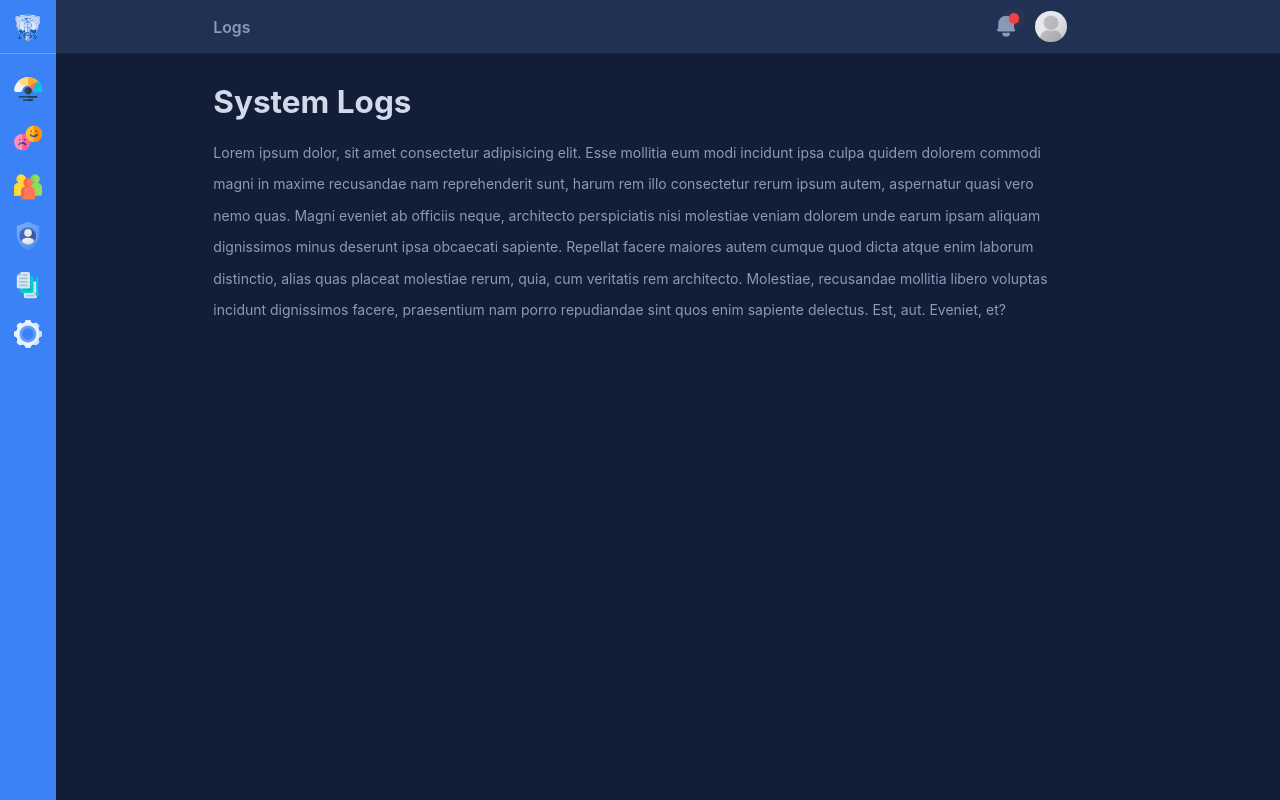
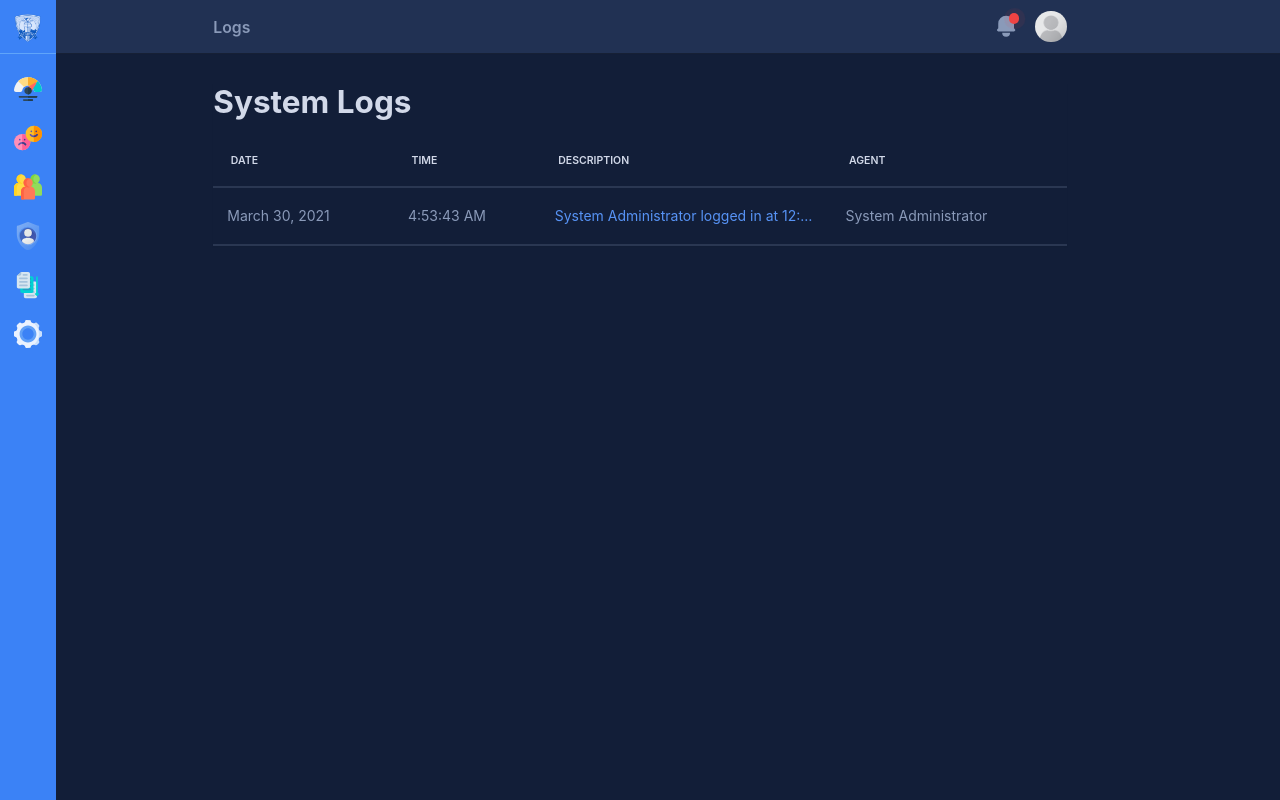
Before and after one commit to NathanSaludes/emmy-next, a Next.js app: page /logs in a window 1280 px wide. Built offline with nearby package versions, Linux system fonts and the light colour scheme.

Commit message:
implement List on logs page

```diff
--- a/pages/logs.js
+++ b/pages/logs.js
@@ -1,8 +1,40 @@
+import React from 'react'
 import Head from 'next/head'
+
 import MainLayout from '@/components/layouts/MainLayout'
 import PageHeader from '@/components/PageHeader'
+import List from '@/components/List'
+
+import { useList } from '@/utils/useList'
+
+// DEBUG --------------------------------------------------------------------
+import logs from '../sample_data/logs.json';
+const isAdmin = true;
+const sysLogs = logs?.map(item => item);
+// --------------------------------------------------------------------------
 
 export default function SystemLogs() {
+
+	const { data, toggleSort, sortedColumn, sortDirection } = useList(logs, '_id');
+
+	const headers = React.useMemo(() => ([
+		{ text: 'Date', name: 'date', hidden: false, sortable: true },
+		{ text: 'Time', name: 'time', hidden: false, sortable: false },
+		{ text: 'Description', name: 'description', hidden: false, sortable: true },
+		{ text: 'Agent', name: 'agent', hidden: false, sortable: true },
+	]), [isAdmin])
+
+	const getRowSchema = (data) => {
+		return data?.map(log => ({
+			id: log._id,
+			date: new Date(log.date).toLocaleDateString("en-US", { year: 'numeric', month: 'long', day: 'numeric' }),
+			time: new Date(log.date).toLocaleTimeString(),
+			description: log.description,
+			action: log.action,
+			agent: log.user
+		}))
+	}
+
 	return (
 		<>
 			<Head>
@@ -10,9 +42,16 @@ export default function SystemLogs() {
 			</Head>
 			<MainLayout>
 				<PageHeader title="System Logs" />
-				<p>
-					Lorem ipsum dolor, sit amet consectetur adipisicing elit. Esse mollitia eum modi incidunt ipsa culpa quidem dolorem commodi magni in maxime recusandae nam reprehenderit sunt, harum rem illo consectetur rerum ipsum autem, aspernatur quasi vero nemo quas. Magni eveniet ab officiis neque, architecto perspiciatis nisi molestiae veniam dolorem unde earum ipsam aliquam dignissimos minus deserunt ipsa obcaecati sapiente. Repellat facere maiores autem cumque quod dicta atque enim laborum distinctio, alias quas placeat molestiae rerum, quia, cum veritatis rem architecto. Molestiae, recusandae mollitia libero voluptas incidunt dignissimos facere, praesentium nam porro repudiandae sint quos enim sapiente delectus. Est, aut. Eveniet, et?
-				</p>
+				<div className={`flex flex-col overflow-x-hidden bg-pink-500 bg-opacity-0`}>
+					<List
+						data={getRowSchema(data)}
+						headers={headers}
+						primaryColumn="description"
+						toggleSort={toggleSort}
+						sortedColumn={sortedColumn}
+						sortDirection={sortDirection}
+					/>
+				</div>
 			</MainLayout>
 		</>
 	)
```
